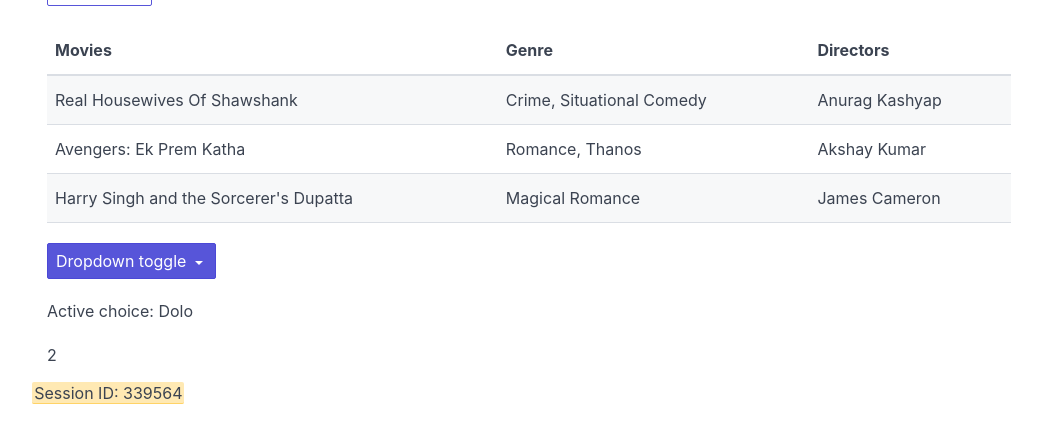
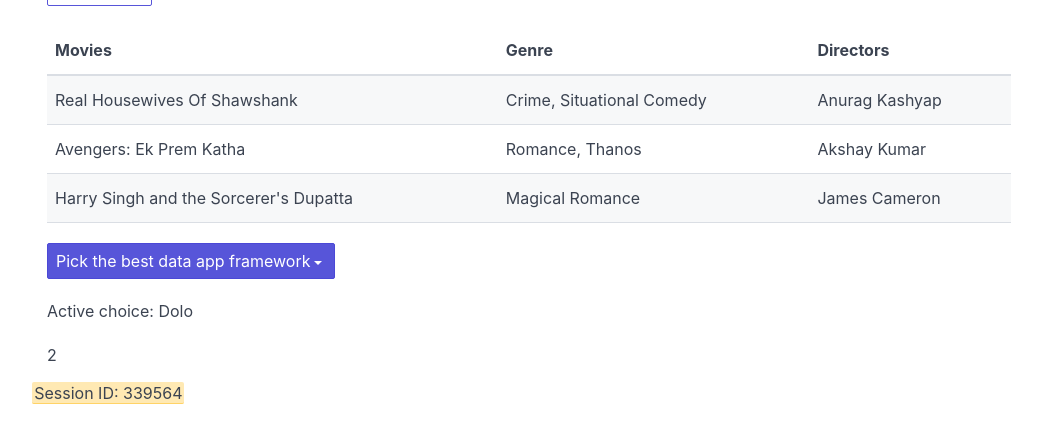
Before and after one commit to mukund109/dolo, a Flask app: page / in a window 1280 px wide. Shown: the part 260-703 px from the top of the page, without its empty margins (111-1153 px from the left). Run offline with Flask 2, Linux system fonts and the light colour scheme.

Commit message:
[fix] show dropdown description on dropdown button

```diff
--- a/templates/index.html
+++ b/templates/index.html
@@ -46,7 +46,7 @@
         {% if component.type_name == 'Dropdown' %}
         <div id="{{ component.key }}" class="dropdown">
           <a href="javascript:;" class="btn btn-primary dropdown-toggle" tabindex="0">
-            Dropdown toggle <i class="icon icon-caret"></i>
+            {{ component.description }}<i class="icon icon-caret"></i>
           </a>
           <!-- menu component -->
           <ul class="menu">
```
